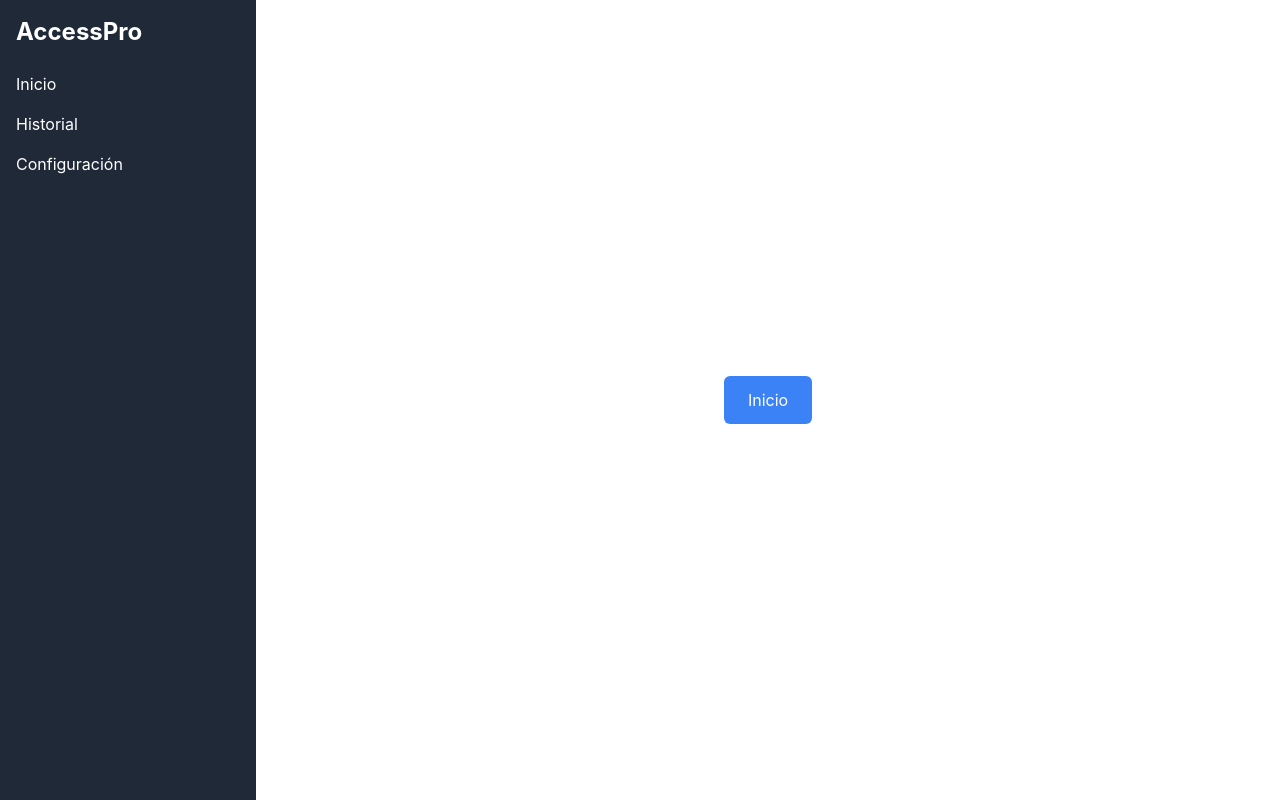
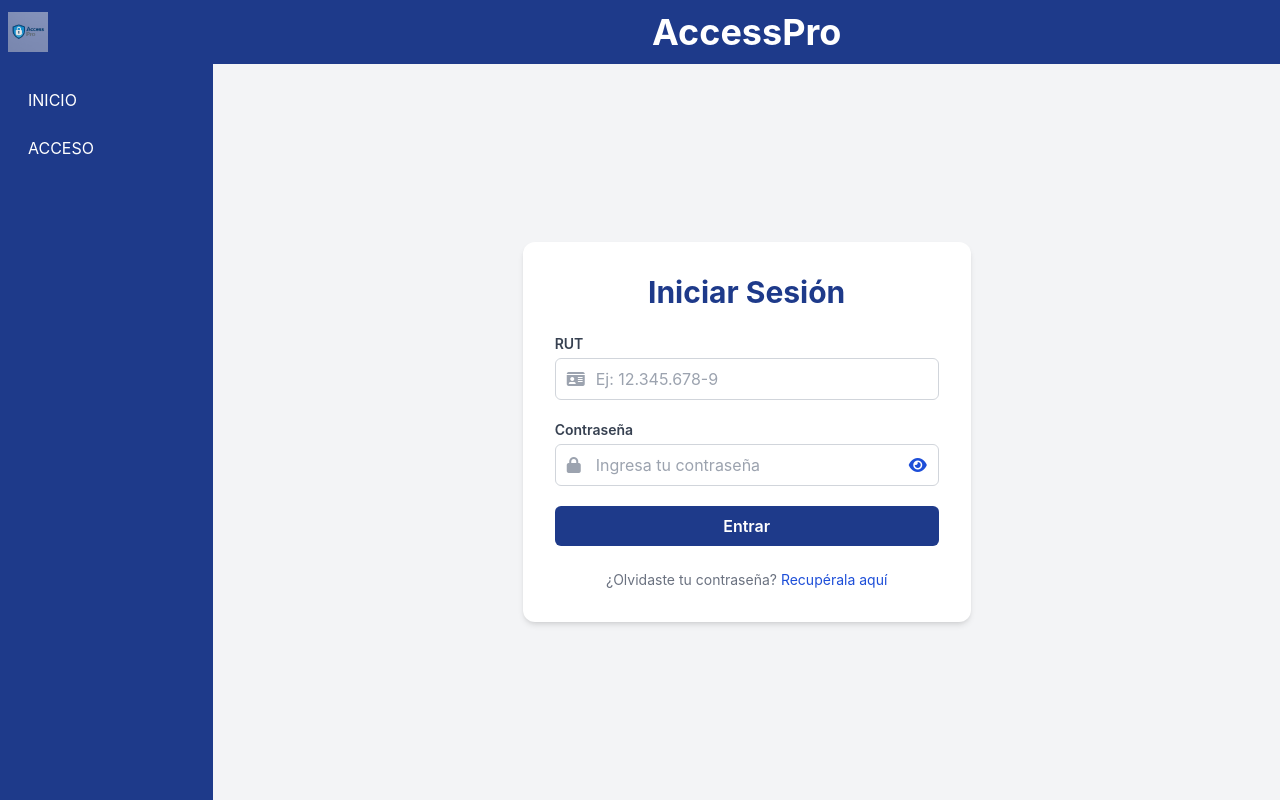
Before and after one commit to NatalyHSaez/Desarrollo-Aplicaciones-Proyecto2, a React (Create React App) app in the folder accesspro/: page / in a window 1280 px wide. Built offline with nearby package versions, Linux system fonts and the light colour scheme.

Commit message:
UpDate Login
Diseño página inicio de sesión. Solicita ingresar con rut de usuario, formateando automáticamente el dato ingreso por un formato correcto.
Puede ver u ocultar la contraseña ingresada.

```diff
--- a/accesspro/public/index.html
+++ b/accesspro/public/index.html
@@ -9,6 +9,11 @@
       name="description"
       content="Web site created using create-react-app"
     />
+    <link
+  rel="stylesheet"
+  href="https://cdnjs.cloudflare.com/ajax/libs/font-awesome/6.5.0/css/all.min.css"
+/>
+
     <link rel="apple-touch-icon" href="%PUBLIC_URL%/logo192.png" />
     <!--
       manifest.json provides metadata used when your web app is installed on a
--- a/accesspro/src/App.js
+++ b/accesspro/src/App.js
@@ -1,23 +1,45 @@
-import { Routes, Route } from 'react-router-dom';
-import Home from './pages/Home';
-import Register from './pages/Register';  // Asegúrate de tener esta página creada
-import Login from './pages/Login';        // Agrega esta importación
-import Sidebar from './components/Sidebar';
-import Navbar from './components/Navbar';
+import React, { useState } from 'react';
+import InicioSesion from './components/InicioSesion';
 
 function App() {
+  const [contenido, setContenido] = useState('inicio');
+
   return (
     <div className="flex h-screen">
-      <Sidebar />
+      {/* Sidebar */}
+      <div className="w-1/6 bg-blue-900 text-white flex flex-col">
+        <div className="h-16 bg-blue-900 flex items-center pl-2">
+          {/* Logo ajustado */}
+          <img src="/LogoAccessPro.png" alt="Logo" className="w-10 h-10 object-contain" />
+        </div>
+        <nav className="flex-1 mt-4 space-y-2 px-4">
+          <button
+            onClick={() => setContenido('inicio')}
+            className="w-full text-left py-2 px-3 rounded hover:bg-blue-700"
+          >
+            INICIO
+          </button>
+          <button
+            onClick={() => setContenido('acceso')}
+            className="w-full text-left py-2 px-3 rounded hover:bg-blue-700"
+          >
+            ACCESO
+          </button>
+        </nav>
+      </div>
+
+      {/* Main Content */}
       <div className="flex-1 flex flex-col">
-        <Navbar />
-        <main className="flex-1 overflow-auto p-4">
-          <Routes>
-            <Route path="/" element={<Home />} />
-            <Route path="/register" element={<Register />} />
-            <Route path="/login" element={<Login />} /> {/* Ruta para Login */}
-          </Routes>
-        </main>
+        {/* Header */}
+        <div className="h-16 bg-blue-900 text-white flex items-center justify-center px-4">
+          <h1 className="text-4xl font-bold text-white">AccessPro</h1>
+        </div>
+
+        {/* Contenido debajo del header */}
+        <div className="p-8 flex-1 flex items-center justify-center bg-gray-100">
+          {contenido === 'inicio' && <InicioSesion />}
+          {contenido === 'acceso' && <p>Sección de acceso (próximamente)</p>}
+        </div>
       </div>
     </div>
   );
--- /dev/null
+++ b/accesspro/src/components/InicioSesion.jsx
@@ -0,0 +1,117 @@
+import React, { useState } from 'react';
+
+function InicioSesion() {
+  const [rut, setRut] = useState('');
+  const [mostrarPassword, setMostrarPassword] = useState(false);
+  const [errorRut, setErrorRut] = useState('');
+
+  const togglePassword = () => setMostrarPassword((prev) => !prev);
+
+  const limpiarRut = (rut) => rut.replace(/[^0-9kK]/g, '').toUpperCase();
+
+  const formatearRut = (rut) => {
+    const limpio = limpiarRut(rut);
+    if (limpio.length < 2) return limpio;
+
+    const cuerpo = limpio.slice(0, -1);
+    const dv = limpio.slice(-1);
+
+    let rutFormateado = '';
+    let contador = 0;
+
+    for (let i = cuerpo.length - 1; i >= 0; i--) {
+      rutFormateado = cuerpo[i] + rutFormateado;
+      contador++;
+      if (contador % 3 === 0 && i !== 0) {
+        rutFormateado = '.' + rutFormateado;
+      }
+    }
+
+    return `${rutFormateado}-${dv}`;
+  };
+
+  const validarRut = (rut) => /^[0-9]{1,2}\.?[0-9]{3}\.?[0-9]{3}-[0-9kK]$/.test(rut);
+
+  const handleRutChange = (e) => {
+    const input = e.target.value;
+    const limpio = limpiarRut(input);
+    const formateado = formatearRut(limpio);
+    setRut(formateado);
+    if (formateado === '' || validarRut(formateado)) {
+      setErrorRut('');
+    } else {
+      setErrorRut('RUT inválido');
+    }
+  };
+
+  return (
+    <div className="max-w-md w-full bg-white rounded-xl shadow-md p-8 space-y-6">
+      <h2 className="text-3xl font-bold text-center text-blue-900">Iniciar Sesión</h2>
+      <form className="space-y-5">
+        <div>
+          <label className="block text-sm font-semibold text-gray-700 mb-1">RUT</label>
+          <div className="relative">
+            <span className="absolute inset-y-0 left-0 pl-3 flex items-center text-gray-400">
+              <i className="fas fa-id-card" />
+            </span>
+            <input
+              type="text"
+              value={rut}
+              onChange={handleRutChange}
+              placeholder="Ej: 12.345.678-9"
+              className="w-full pl-10 pr-4 py-2 border border-gray-300 rounded-md focus:outline-none focus:ring-2 focus:ring-blue-500"
+            />
+          </div>
+          {errorRut && (
+            <p className="text-red-500 text-sm mt-1">{errorRut}</p>
+          )}
+        </div>
+
+        <div>
+          <label className="block text-sm font-semibold text-gray-700 mb-1">Contraseña</label>
+          <div className="relative">
+            <span className="absolute inset-y-0 left-0 pl-3 flex items-center text-gray-400">
+              <i className="fas fa-lock" />
+            </span>
+            <input
+              type={mostrarPassword ? 'text' : 'password'}
+              placeholder="Ingresa tu contraseña"
+              className="w-full pl-10 pr-10 py-2 border border-gray-300 rounded-md focus:outline-none focus:ring-2 focus:ring-blue-500"
+            />
+            <button
+              type="button"
+              onClick={togglePassword}
+              className="absolute inset-y-0 right-0 pr-3 flex items-center text-blue-700 hover:text-blue-900 focus:outline-none"
+            >
+              {mostrarPassword ? (
+                <i className="fas fa-eye-slash" />
+              ) : (
+                <i className="fas fa-eye" />
+              )}
+            </button>
+          </div>
+        </div>
+
+        <button
+          type="submit"
+          className="w-full bg-blue-900 hover:bg-blue-800 text-white font-semibold py-2 px-4 rounded-md transition duration-200"
+        >
+          Entrar
+        </button>
+      </form>
+
+      <div className="text-center text-sm text-gray-500">
+        ¿Olvidaste tu contraseña?{' '}
+        <button
+          type="button"
+          onClick={() => alert('Funcionalidad de recuperación')}
+          className="text-blue-700 hover:underline bg-transparent border-0 p-0 cursor-pointer"
+        >
+          Recupérala aquí
+        </button>
+      </div>
+    </div>
+  );
+}
+
+export default InicioSesion;
--- a/accesspro/src/components/Navbar.jsx
+++ /dev/null
@@ -1,25 +0,0 @@
-import { Link } from 'react-router-dom';
-import { useState } from 'react';
-
-function Navbar() {
-  const [open, setOpen] = useState(false);
-
-  return (
-    <div className="md:hidden bg-gray-800 text-white p-4 flex justify-between items-center">
-      <h2 className="text-xl font-bold">AccessPro</h2>
-      <button onClick={() => setOpen(!open)}>☰</button>
-      {open && (
-        <div className="absolute top-16 left-0 w-full bg-gray-700 p-4">
-          <nav className="flex flex-col gap-2">
-            <Link to="/" onClick={() => setOpen(false)}>Inicio</Link>
-            <Link to="/register" onClick={() => setOpen(false)}>Registro</Link>
-            <Link to="/history" onClick={() => setOpen(false)}>Historial</Link>
-            <Link to="/settings" onClick={() => setOpen(false)}>Configuración</Link>
-          </nav>
-        </div>
-      )}
-    </div>
-  );
-}
-
-export default Navbar;
--- a/accesspro/src/components/Sidebar.jsx
+++ /dev/null
@@ -1,46 +0,0 @@
-import { useState } from 'react';
-import { Link } from 'react-router-dom';
-
-function Sidebar() {
-  const [isHomeClicked, setIsHomeClicked] = useState(false);
-
-  const handleHomeClick = () => {
-    setIsHomeClicked(!isHomeClicked); // Cambiar el estado al hacer clic en "Inicio"
-  };
-
-  return (
-    <div className="hidden md:block bg-gray-800 text-white w-64 p-4">
-      <h2 className="text-2xl font-bold mb-6">AccessPro</h2>
-      <nav className="flex flex-col gap-4">
-        {/* Botón de inicio, que al hacer clic muestra u oculta las opciones */}
-        <button
-          onClick={handleHomeClick}
-          className="text-left hover:text-blue-400"
-        >
-          Inicio
-        </button>
-
-        {/* Mostrar las opciones de Registro e Iniciar sesión si isHomeClicked es true */}
-        {isHomeClicked && (
-          <>
-            <Link to="/register" className="hover:text-blue-400">
-              Registro
-            </Link>
-            <Link to="/login" className="hover:text-blue-400">
-              Iniciar sesión
-            </Link>
-          </>
-        )}
-
-        <Link to="/history" className="hover:text-blue-400">
-          Historial
-        </Link>
-        <Link to="/settings" className="hover:text-blue-400">
-          Configuración
-        </Link>
-      </nav>
-    </div>
-  );
-}
-
-export default Sidebar;
--- a/accesspro/src/index.js
+++ b/accesspro/src/index.js
@@ -1,12 +1,14 @@
 import React from 'react';
 import ReactDOM from 'react-dom/client';
-import './index.css';
+import { BrowserRouter } from 'react-router-dom';
 import App from './App';
-import { BrowserRouter } from 'react-router-dom';
+import './index.css'; // Tailwind CSS
 
 const root = ReactDOM.createRoot(document.getElementById('root'));
 root.render(
-  <BrowserRouter>
-    <App />
-  </BrowserRouter>
+  <React.StrictMode>
+    <BrowserRouter>
+      <App />
+    </BrowserRouter>
+  </React.StrictMode>
 );
--- a/accesspro/src/pages/History.jsx
+++ /dev/null
@@ -1,5 +0,0 @@
-function History() {
-  return <h1 className="text-2xl font-semibold">Historial de Accesos</h1>;
-}
-
-export default History;
--- a/accesspro/src/pages/Home.jsx
+++ /dev/null
@@ -1,40 +0,0 @@
-import { useState } from 'react';
-import { Link } from 'react-router-dom';
-
-function Home() {
-  const [isHomeClicked, setIsHomeClicked] = useState(false);
-
-  const handleHomeClick = () => {
-    setIsHomeClicked(true);
-  };
-
-  return (
-    <div className="flex flex-col items-center justify-center h-full">
-      {!isHomeClicked ? (
-        <button
-          onClick={handleHomeClick}
-          className="px-6 py-3 bg-blue-500 text-white rounded-md hover:bg-blue-600"
-        >
-          Inicio
-        </button>
-      ) : (
-        <div className="space-y-4">
-          <Link
-            to="/register"
-            className="px-6 py-3 bg-green-500 text-white rounded-md hover:bg-green-600"
-          >
-            Registro
-          </Link>
-          <Link
-            to="/login"
-            className="px-6 py-3 bg-yellow-500 text-white rounded-md hover:bg-yellow-600"
-          >
-            Iniciar Sesión
-          </Link>
-        </div>
-      )}
-    </div>
-  );
-}
-
-export default Home;
--- a/accesspro/src/pages/Login.jsx
+++ /dev/null
@@ -1,24 +0,0 @@
-function Login() {
-  return (
-    <div className="flex flex-col items-center justify-center h-full">
-      <h1 className="text-2xl font-semibold mb-4">Iniciar sesión</h1>
-      <form className="space-y-4">
-        <input
-          type="email"
-          placeholder="Correo electrónico"
-          className="px-4 py-2 border border-gray-300 rounded-md"
-        />
-        <input
-          type="password"
-          placeholder="Contraseña"
-          className="px-4 py-2 border border-gray-300 rounded-md"
-        />
-        <button className="px-6 py-3 bg-blue-500 text-white rounded-md hover:bg-blue-600">
-          Iniciar sesión
-        </button>
-      </form>
-    </div>
-  );
-}
-
-export default Login;
--- a/accesspro/src/pages/Settings.jsx
+++ /dev/null
@@ -1,5 +0,0 @@
-function Settings() {
-  return <h1 className="text-2xl font-semibold">Configuración del Sistema</h1>;
-}
-
-export default Settings;
```
Also changed, not shown: accesspro/src/pages/Register.jsx (deleted, +0 -24 lines), accesspro/public/LogoAccessPro.png (added).
